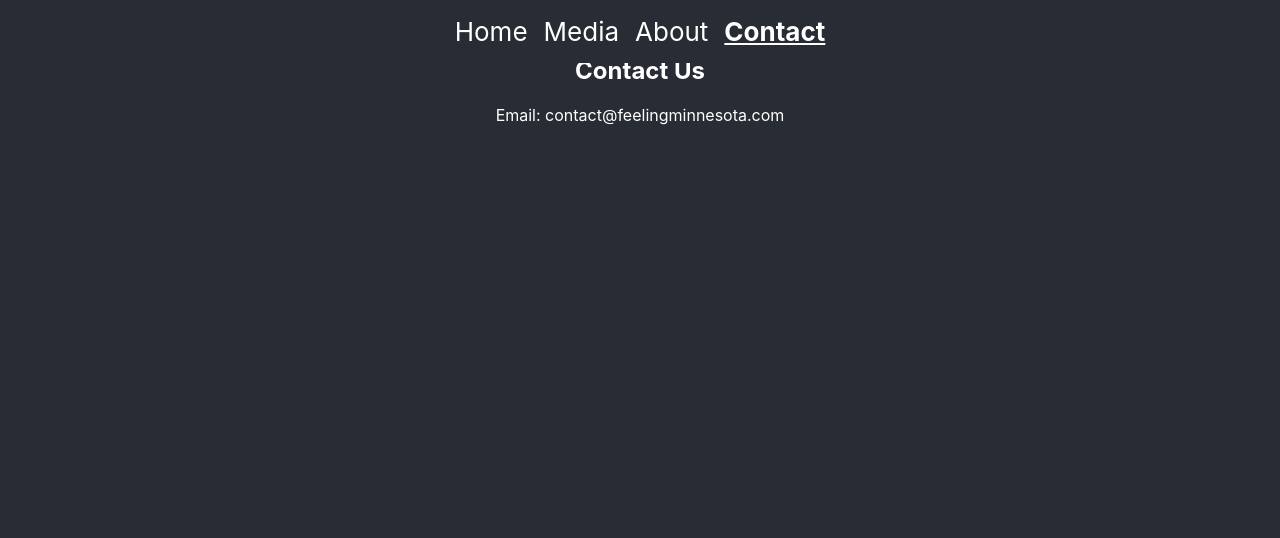
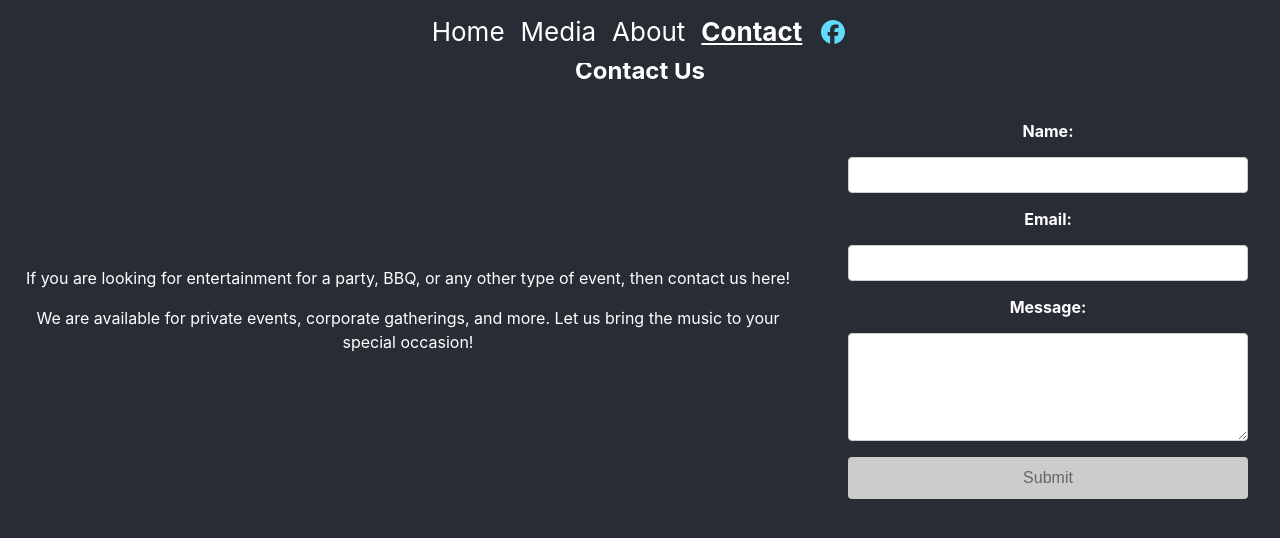
Before and after one commit to cgamlin/feeling-minnesota-band, a React (Create React App) app: page / in a window 1280 px wide. Both pictures are taken after a click on the item "Contact". Shown: the top 538 px of the page. Built offline with nearby package versions, Linux system fonts and the light colour scheme.

Commit message:
Add Facebook link, update contact us form, add logo

```diff
--- a/package.json
+++ b/package.json
@@ -3,6 +3,9 @@
   "version": "0.1.0",
   "private": true,
   "dependencies": {
+    "@fortawesome/fontawesome-svg-core": "^7.0.0",
+    "@fortawesome/free-brands-svg-icons": "^7.0.0",
+    "@fortawesome/react-fontawesome": "^0.2.3",
     "@testing-library/dom": "^10.4.1",
     "@testing-library/jest-dom": "^6.6.4",
     "@testing-library/react": "^16.3.0",
--- a/src/components/Contact.jsx
+++ b/src/components/Contact.jsx
@@ -1,10 +1,95 @@
 import '../styles/Contact.css';
+import { useState } from 'react';
 
 export default function Contact() {
+  const [name, setName] = useState('');
+  const [email, setEmail] = useState('');
+  const [message, setMessage] = useState('');
+  const [honeypot, setHoneypot] = useState('');
+  const [error, setError] = useState('');
+  const emailRegex = /^[^\s@]+@[^\s@]+\.[^\s@]+$/;
+
+  const handleSubmit = (e) => {
+    e.preventDefault();
+
+    // Check honeypot field
+    if (honeypot) {
+      console.log('Bot detected');
+      return;
+    }
+
+    // Validate email
+    if (!emailRegex.test(email)) {
+      setError('Please enter a valid email address.');
+      return;
+    }
+
+    setError('');
+    console.log('Form submitted successfully');
+
+    // Clear form fields
+    setName('');
+    setEmail('');
+    setMessage('');
+    setHoneypot('');
+  };
+
+  const isFormValid = name.trim() && email.trim() && message.trim() && emailRegex.test(email);
+
   return (
     <div className="contact">
       <h2>Contact Us</h2>
-      <p>Email: contact@feelingminnesota.com</p>
+      <div className="contact-columns">
+        <div className="contact-description">
+          <p>If you are looking for entertainment for a party, BBQ, or any other type of event, then contact us here!</p>
+          <p>We are available for private events, corporate gatherings, and more. Let us bring the music to your special occasion!</p>
+        </div>
+        <form className="contact-form" onSubmit={handleSubmit}>
+          <label htmlFor="name">Name:</label>
+          <input
+            type="text"
+            id="name"
+            name="name"
+            value={name}
+            onChange={(e) => setName(e.target.value)}
+            required
+          />
+
+          <label htmlFor="email">Email:</label>
+          <input
+            type="email"
+            id="email"
+            name="email"
+            value={email}
+            onChange={(e) => setEmail(e.target.value)}
+            required
+          />
+
+          <label htmlFor="message">Message:</label>
+          <textarea
+            id="message"
+            name="message"
+            rows="5"
+            value={message}
+            onChange={(e) => setMessage(e.target.value)}
+            required
+          ></textarea>
+
+          {/* Honeypot field */}
+          <input
+            type="text"
+            id="honeypot"
+            name="honeypot"
+            value={honeypot}
+            onChange={(e) => setHoneypot(e.target.value)}
+            style={{ display: 'none' }}
+          />
+
+          {error && <p className="error-message">{error}</p>}
+
+          <button type="submit" disabled={!isFormValid}>Submit</button>
+        </form>
+      </div>
     </div>
   );
 }
--- a/src/components/Home.jsx
+++ b/src/components/Home.jsx
@@ -1,9 +1,14 @@
+import bandLogo from '../assets/band-logo.jpg';
 import bandPicture from '../assets/band-members.jpg';
 import '../styles/Home.css';
 
 export default function Home() {
   return (
     <div className="home">
+      <div className="band-header">
+        <img src={bandLogo} className="band-logo" alt="band logo" />
+        <h1 className="band-name">Feeling Minnesota</h1>
+      </div>
       <img src={bandPicture} className="responsive-img" alt="band members" />
     </div>
   );
--- a/src/components/Navigation.jsx
+++ b/src/components/Navigation.jsx
@@ -1,4 +1,7 @@
 import { useContext } from 'react';
+import { FontAwesomeIcon } from '@fortawesome/react-fontawesome';
+import { faFacebook } from '@fortawesome/free-brands-svg-icons';
+
 import { ActivePageContext } from '../App';
 import '../styles/Navigation.css';
 
@@ -8,6 +11,7 @@ export default function Navigation() {
   const handleNavigation = (page) => {
     setActivePage(page);
   };
+  const fbLink = "https://www.facebook.com/profile.php?id=61576281586529";
 
   return (
     <nav>
@@ -16,6 +20,9 @@ export default function Navigation() {
         <li className={activePage === '/media' ? 'active' : ''} onClick={() => handleNavigation('/media')}>Media</li>
         <li className={activePage === '/about' ? 'active' : ''} onClick={() => handleNavigation('/about')}>About</li>
         <li className={activePage === '/contact' ? 'active' : ''} onClick={() => handleNavigation('/contact')}>Contact</li>
+        <a href={fbLink} target="_blank" rel="noopener noreferrer">
+          <FontAwesomeIcon icon={faFacebook} />
+        </a>
       </ul>
     </nav>
   );
--- a/src/styles/Contact.css
+++ b/src/styles/Contact.css
@@ -2,3 +2,66 @@
   color: white;
   padding: 0 1em;
 }
+
+.contact-columns {
+  display: flex;
+  flex-direction: row;
+  gap: 2rem;
+  align-items: center; /* Center both columns vertically */
+  justify-content: center;
+  height: 100%;
+}
+
+.contact-description {
+  flex: 1;
+  font-size: 1rem;
+  line-height: 1.5;
+}
+
+.contact-form {
+  display: flex;
+  flex-direction: column;
+  gap: 1rem;
+  max-width: 400px;
+  margin: 0 auto;
+  flex: 1;
+  padding: 1rem;
+}
+
+.contact-form label {
+  font-weight: bold;
+}
+
+.contact-form input,
+.contact-form textarea {
+  width: 100%;
+  padding: 0.5rem;
+  border: 1px solid #ccc;
+  border-radius: 4px;
+  font-size: 1rem;
+  box-sizing: border-box; /* Ensure padding is included in the width */
+}
+
+.contact-form button {
+  background-color: #61dafb;
+  color: white;
+  border: none;
+  padding: 0.75rem;
+  border-radius: 4px;
+  font-size: 1rem;
+  cursor: pointer;
+}
+
+.contact-form button:hover {
+  background-color: #21a1f1;
+}
+
+.contact-form button:disabled {
+  background-color: #cccccc; /* Gray background for disabled state */
+  color: #666666; /* Dimmed text color */
+  cursor: not-allowed; /* Change cursor to indicate non-clickable */
+}
+
+.contact-form button:disabled:hover {
+  background-color: #cccccc; /* Ensure hover does not change background */
+}
--- a/src/styles/Home.css
+++ b/src/styles/Home.css
@@ -2,3 +2,23 @@
   max-width: 100%;
   height: auto;
 }
+
+.band-header {
+  display: flex;
+  align-items: center;
+  justify-content: center;
+  margin-bottom: 1rem;
+}
+
+.band-logo {
+  width: 50px;
+  height: 50px;
+  margin-right: 1rem;
+}
+
+.band-name {
+  text-align: center;
+  font-size: 2.5rem;
+  font-weight: bold;
+  color: #61dafb;
+}
--- a/src/styles/Navigation.css
+++ b/src/styles/Navigation.css
@@ -20,7 +20,23 @@ nav {
   cursor: pointer;
 }
 
+.navigation-list li:hover {
+  color: #61dafb; /* Change text color to light blue on hover */
+  transition: color 0.3s ease; /* Smooth transition */
+}
+
 .navigation-list .active {
   font-weight: bold;
   text-decoration: underline;
 }
+
+a {
+  display: flex;
+  align-items: center;
+  color: #61dafb; /* Adjusted to a lighter blue for better contrast */
+  font-size: 1.5rem;
+}
+
+a:hover {
+  color: #ffffff; /* Change to white on hover */
+}
```
Also changed, not shown: src/assets/band-logo.jpg (added), 1 other file (tests, documents, lock files or other folders).
